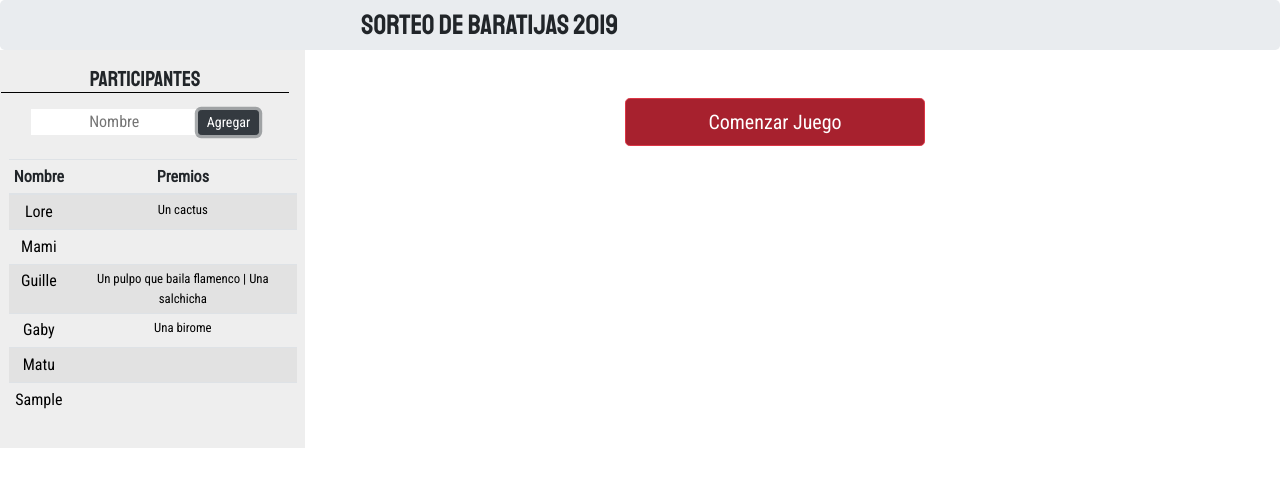
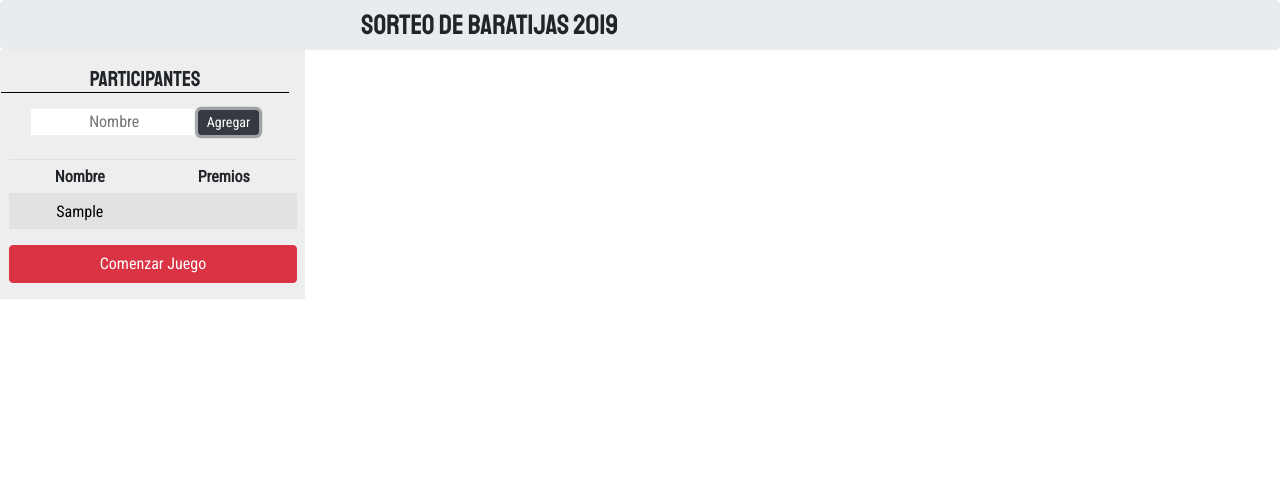
Before and after one commit to gui365/baratijas, a React (Create React App) app: page / in a window 1280 px wide. Both pictures are taken after typing "Sample" into the empty fields and a click on the button "Agregar". Shown: the top 486 px of the page. Built offline with nearby package versions, Linux system fonts and the light colour scheme.

Commit message:
Added counter to start of game.

```diff
--- a/public/index.html
+++ b/public/index.html
@@ -16,7 +16,7 @@
       integrity="sha384-ggOyR0iXCbMQv3Xipma34MD+dH/1fQ784/j6cY/iJTQUOhcWr7x9JvoRxT2MZw1T"
       crossorigin="anonymous"
     />
-    <link href="https://fonts.googleapis.com/css?family=Roboto+Condensed|Staatliches&display=swap" rel="stylesheet">
+    <link href="https://fonts.googleapis.com/css?family=Rubik|Roboto+Condensed|Staatliches&display=swap" rel="stylesheet">
     <!--
       manifest.json provides metadata used when your web app is installed on a
       user's mobile device or desktop. See https://developers.google.com/web/fundamentals/web-app-manifest/
--- a/src/App.css
+++ b/src/App.css
@@ -20,6 +20,8 @@ h3 {
   animation-name: example;
   animation-duration: 2s;
   animation-iteration-count: infinite;
+  margin-left: .5rem;
+  width: 100%;
 }
 
 @keyframes example {
@@ -27,3 +29,26 @@ h3 {
   50% {background-color: #dc3545;}
   100% {background-color: rgb(139, 22, 34);}
 }
+
+#countdown-div {
+  z-index: 99;
+  width: 100vw;
+  height: 100vh;
+  background-color: black;
+  position: fixed;
+  top: 0;
+  left: 0;
+  display: flex;
+  /* flex-wrap: wrap; */
+  flex-direction: column;
+  align-items: center;
+  justify-content: center;
+  color: white;
+  font-size: 8vh;
+  font-family: 'Rubik', 'Franklin Gothic Medium', 'Arial Narrow', Arial, sans-serif;
+  margin: 0;
+}
+
+#countdown {
+  font-size: 50vh;
+}
--- a/src/App.js
+++ b/src/App.js
@@ -4,8 +4,9 @@ import React from 'react';
 import './App.css';
 
 import 'bootstrap/dist/css/bootstrap.min.css';
-import { Row, Button } from 'react-bootstrap';
+import { Row } from 'react-bootstrap';
 import { listaDeBaratijas } from './data/baratijas';
+import { shuffle, asignarIds, filterOutPlayer } from './utils/utils';
 
 import SideNav from './components/sideNav/SideNav';
 import MainContent from './components/mainContent/MainContent';
@@ -20,6 +21,7 @@ import ModalPrizeWon from './components/modalPrizeWon/ModalPrizeWon';
 class App extends React.Component {
 
   state = {
+    countdown: 11,
     comenzoElJuego: false,
     vuelta: 0,
     premios: [],
@@ -27,58 +29,17 @@ class App extends React.Component {
     ahoraJuega: '',
     showNewPlayerModal: false,
     showPrizeWonModal: false,
-    participantes: [
-      {
-        nombre: 'Lore',
-        premios: ['Un cactus'],
-        yaJugo: false
-      },
-      {
-        nombre: 'Mami',
-        premios: [],
-        yaJugo: false
-      },
-      {
-        nombre: 'Guille',
-        premios: ['Un pulpo que baila flamenco', 'Una salchicha'],
-        yaJugo: false
-      },
-      {
-        nombre: 'Gaby',
-        premios: ['Una birome'],
-        yaJugo: false
-      },
-      {
-        nombre: 'Matu',
-        premios: [],
-        yaJugo: false
-      }
-    ],
+    participantes: [],
     participantesPorJugar: []
   }
 
   componentDidMount() {
-    let listaMezclada = this.shuffle([...listaDeBaratijas]);
-    listaMezclada = this.asignarIds(listaMezclada);
+    let listaMezclada = shuffle([...listaDeBaratijas]);
+    listaMezclada = asignarIds(listaMezclada);
 
     this.setState({
       premios: listaMezclada
     })
-  }
-
-  asignarIds = (listaMezclada) => {
-    return listaMezclada.map((b, i) => {
-      b.id = (i + 1).toString();
-      return b;
-    })
-  }
-
-  shuffle = (a) => {
-    for (let i = a.length - 1; i > 0; i--) {
-        const j = Math.floor(Math.random() * (i + 1));
-        [a[i], a[j]] = [a[j], a[i]];
-    }
-    return a;
   }
 
   agregarParticipante = (nombre) => {
@@ -102,58 +63,114 @@ class App extends React.Component {
     }
   }
 
-  comenzarNuevoTurno = () => {
-    const chosenPlayerIndex = Math.floor(Math.random() * this.state.participantes.length);
-    const array = !this.state.comenzoElJuego ? this.state.participantes : this.state.participantesPorJugar;
-    const filteredArray = this.filterOutPlayer(array, chosenPlayerIndex);
-    console.log(filteredArray);
-
+  comenzarJuego = () => {
+    let interval;
     if(this.state.participantes.length !== 0) {
-      const newState = {
+      interval = setInterval(() => {
+        this.setState({
+          countdown: this.state.countdown - 1
+        })
+        if(this.state.countdown === 0) {
+          clearInterval(interval);
+          this.setState({
             comenzoElJuego: true,
-        ahoraJuega: array[chosenPlayerIndex].nombre,
-        showNewPlayerModal: true,
-        participantesPorJugar: filteredArray
+            participantesPorJugar: [...this.state.participantes]
+          })
+          setTimeout(() => {
+            this.comenzarNuevoTurno();
+          }, 0);
         }
-      this.setState(newState);
+      }, 1000);
     }
   }
 
-  filterOutPlayer = (array, playerIndex) => {
-    const chosenPlayer = array[playerIndex];
-    return array.filter(p => !(p.nombre === chosenPlayer.nombre));
+  comenzarNuevoTurno = () => {
+    const allPrizesGone = this.state.premios.reduce((c, p) => {
+      return {
+        picked: c.picked && p.picked
+      };
+    });
+    if(!allPrizesGone.picked) {
+      // Choose a random player from the list
+      const playersList = this.state.participantesPorJugar.length !== 0 ? this.state.participantesPorJugar : [...this.state.participantes];
+      const index = Math.floor(Math.random() * playersList.length);
+      const filteredArray = filterOutPlayer(playersList, index);
+      let newState = {};
+
+        if(this.state.participantesPorJugar.length !== 0) {
+          // No todos los participantes jugaron en esta vuelta
+          newState = {...{
+            ahoraJuega: playersList[index].nombre,
+            showNewPlayerModal: true,
+            participantesPorJugar: filteredArray
+          }}
+
+        } else {
+          // Todos los participantes jugaron en esta vuelta
+          playersList.forEach(obj => obj.yaJugo = false);
+          newState = {...{
+            vuelta: this.state.vuelta + 1,
+            ahoraJuega: playersList[index].nombre,
+            showNewPlayerModal: true,
+            participantesPorJugar: filteredArray
+          }}
         }
 
-  // elegir participante que no haya jugado en esta vuelta
-    // si todos jugaron en esta vuelta:
-      // 1. vuelta ++
-      // 2. reset yaJugo property for all participants
+        this.setState(newState);
+    } else {
+      console.log('all gone');
+    }
+  }
 
   handleHideModal = (prop) => {
     this.setState({
       [prop]: false
     })
+
+    if(prop === 'showPrizeWonModal') {
+      this.comenzarNuevoTurno();
+    }
   }
 
-  elegirPremio = (premio) => {
-    // Open modal showing what was the prize won
+  elegirPremio = (premio, premioIndex) => {
+    const copyOfArray = [...this.state.participantes];
+
+    const ganador = copyOfArray.find((obj) => {
+      return obj.nombre === this.state.ahoraJuega;
+    });
+
+    // Flip the yaJugo flag to true
+    ganador.yaJugo = true;
+    // Assign that prize to the list of prizes for that player
+    ganador.premios.push(premio);
+
+    // Remove picked prize from the list
+    const nuevaListaPremios = [...this.state.premios];
+    nuevaListaPremios[premioIndex].picked = true;
+
     this.setState({
       premioElegido: premio,
-      showPrizeWonModal: true
+      // Open modal showing what was the prize won
+      showPrizeWonModal: true,
+      participantes: copyOfArray,
+      premios: nuevaListaPremios
     })
-    // Assign that prize to the list of prizes for that player
-    // Flip the yaJugo flag to true
-    //
   }
 
   render() {
     return (
       <>
-        <ModalNewPlayer
+        { this.state.countdown < 11 && this.state.countdown > 0 &&
+          <div id='countdown-div'>
+            <p>El sorteo de las baratijas empieza en</p>
+            <p id='countdown'>{this.state.countdown}</p>
+          </div>
+        }
+        {/* <ModalNewPlayer
           showNewPlayerModal={this.state.showNewPlayerModal}
           handleHideModal={this.handleHideModal}
           ahoraJuega={this.state.ahoraJuega}
-        />
+        /> */}
         <ModalPrizeWon
           showPrizeWonModal={this.state.showPrizeWonModal}
           handleHideModal={this.handleHideModal}
@@ -165,29 +182,17 @@ class App extends React.Component {
         />
         <Row>
           <SideNav
+            comenzar={this.comenzarJuego}
             comenzoElJuego={this.state.comenzoElJuego}
             participantes={this.state.participantes}
             agregar={this.agregarParticipante}
             ahoraJuega={this.state.ahoraJuega}
           />
-          { this.state.comenzoElJuego
-            ? <MainContent
+          { this.state.comenzoElJuego &&
+            <MainContent
               premios={this.state.premios}
               elegirPremio={this.elegirPremio}
             />
-            : ( !this.state.comenzoElJuego &&
-              <div style={{ position: 'relative' }}>
-                <Button
-                    variant='danger'
-                    onClick={this.comenzarNuevoTurno}
-                    type='button'
-                    size='lg'
-                    className='mx-auto btn-comenzar'
-                    style={{ width: '300px', position: 'absolute', top: '3rem', left: '25vw' }}>
-                  Comenzar Juego
-                </Button>
-              </div>
-            )
           }
         </Row>
       </>
--- a/src/components/header/Header.js
+++ b/src/components/header/Header.js
@@ -1,6 +1,7 @@
 import React from 'react';
 import { Jumbotron, Row, Col } from 'react-bootstrap';
 import styled from 'styled-components'
+import { orden } from '../../utils/utils';
 
 const StyledJumbotron = styled(Jumbotron)`
   padding: .5rem;
@@ -8,7 +9,6 @@ const StyledJumbotron = styled(Jumbotron)`
 `;
 
 const Header = ({ vuelta, comenzoElJuego }) => {
-  const vueltas = ['Primera', 'Segunda', 'Tercera', 'Cuarta', 'Quinta', 'Sexta'];
   return (
     <StyledJumbotron>
       <Row>
@@ -17,7 +17,7 @@ const Header = ({ vuelta, comenzoElJuego }) => {
         </Col>
         <Col style={comenzoElJuego ? { display: 'flex', borderLeft: '1px black solid' } : null}>
           { comenzoElJuego &&
-            <p style={{ alignSelf: 'center', fontSize: '1.2rem' }}>{vueltas[vuelta].toUpperCase()} VUELTA</p>
+            <p style={{ alignSelf: 'center', fontSize: '1.2rem' }}>{orden[vuelta].toUpperCase()} VUELTA</p>
           }
         </Col>
       </Row>
--- a/src/components/mainContent/MainContent.js
+++ b/src/components/mainContent/MainContent.js
@@ -27,15 +27,17 @@ const MainContent = ({ premios, elegirPremio }) => {
           <StyledH3>Lista de Baratijas</StyledH3>
           {
             premios.map(baratija => {
+              if(!baratija.picked) {
                 return (
                   <StyledButton
                     variant='success'
-                  onClick={() => { elegirPremio(baratija.description) }}
+                    onClick={() => { elegirPremio(baratija.description, parseInt(baratija.id) - 1) }}
                     key={`premio-${baratija.id}`}
                   >
                       {baratija.id}
                   </StyledButton>
                 )
+              }
             })
           }
         </Col>
--- a/src/components/modalPrizeWon/ModalPrizeWon.js
+++ b/src/components/modalPrizeWon/ModalPrizeWon.js
@@ -6,7 +6,10 @@ const ModalPrizeWon = ({ showPrizeWonModal, handleHideModal, premioElegido }) =>
     <Modal centered show={showPrizeWonModal} onHide={() => { handleHideModal('showPrizeWonModal') }}>
       <Modal.Header style={{ height: '30vh', justifyContent: 'center' }}>
         <Modal.Title style={{ alignSelf: 'center', textAlign: 'center' }}>
-          {premioElegido}
+          Felicitaciones! Te ganaste: <br/>
+          <strong style={{ fontSize: '2.25rem' }}>
+            {premioElegido}
+          </strong>
         </Modal.Title>
       </Modal.Header>
       <Modal.Footer>
--- a/src/components/sideNav/SideNav.js
+++ b/src/components/sideNav/SideNav.js
@@ -1,5 +1,5 @@
 import React from 'react';
-import { Col } from 'react-bootstrap';
+import { Col, Button } from 'react-bootstrap';
 import styled from 'styled-components'
 import Form from '../form/Form';
 import ParticipantsTable from '../participantsTable/ParticipantsTable';
@@ -18,18 +18,29 @@ const StyledH3 = styled('h3')`
   border-bottom: 1px solid #000;
 `;
 
-const SideNav = ({ comenzoElJuego, participantes, agregar, ahoraJuega }) => {
+const SideNav = ({ comenzoElJuego, participantes, agregar, ahoraJuega, comenzar }) => {
   return (
     <>
       <StyledCol lg='3'>
         <StyledH3>Participantes</StyledH3>
         { !comenzoElJuego &&
-          <Form agregar={agregar} />
+          <Form agregar={agregar} comenzar={comenzar} />
         }
         <ParticipantsTable participantes={participantes} ahoraJuega={ahoraJuega} />
+        { !comenzoElJuego && participantes.length !== 0 &&
+          <div style={{ position: 'relative' }}>
+          <Button
+              variant='danger'
+              onClick={comenzar}
+              type='button'
+              className='btn-comenzar'
+          >
+            Comenzar Juego
+          </Button>
+        </div>
+        }
       </StyledCol>
     </>
   );
 }
-
 export default SideNav;
--- a/src/data/baratijas.js
+++ b/src/data/baratijas.js
@@ -1,102 +1,14 @@
 export const listaDeBaratijas = [
   {
     description: '1!',
-    owner: null
+    picked: false
   },
   {
     description: '2!',
-    owner: null
+    picked: false
   },
   {
-    description: 'Una tortuga ninja!',
-    owner: null
-  },
-  {
-    description: 'Una tortuga ninja!',
-    owner: null
-  },
-  {
-    description: 'Una tortuga ninja!',
-    owner: null
-  },
-  {
-    description: 'Una tortuga ninja!',
-    owner: null
-  },
-  {
-    description: 'Una tortuga ninja!',
-    owner: null
-  },
-  {
-    description: 'Una tortuga ninja!',
-    owner: null
-  },
-  {
-    description: 'Una tortuga ninja!',
-    owner: null
-  },
-  {
-    description: 'Una tortuga ninja!',
-    owner: null
-  },
-  {
-    description: 'Una tortuga ninja!',
-    owner: null
-  },
-  {
-    description: 'Una tortuga ninja!',
-    owner: null
-  },
-  {
-    description: 'Una tortuga ninja!',
-    owner: null
-  },
-  {
-    description: 'Una tortuga ninja!',
-    owner: null
-  },
-  {
-    description: 'Una tortuga ninja!',
-    owner: null
-  },
-  {
-    description: 'Una tortuga ninja!',
-    owner: null
-  },
-  {
-    description: 'Una tortuga ninja!',
-    owner: null
-  },
-  {
-    description: 'Una tortuga ninja!',
-    owner: null
-  },
-  {
-    description: 'Una tortuga ninja!',
-    owner: null
-  },
-  {
-    description: 'Una tortuga ninja!',
-    owner: null
-  },
-  {
-    description: 'Una tortuga ninja!',
-    owner: null
-  },
-  {
-    description: 'Una tortuga ninja!',
-    owner: null
-  },
-  {
-    description: 'Una tortuga ninja!',
-    owner: null
-  },
-  {
-    description: 'Una tortuga ninja!',
-    owner: null
-  },
-  {
-    description: 'Una tortuga ninja!',
-    owner: null
+    description: '',
+    picked: false
   }
 ]
--- /dev/null
+++ b/src/utils/utils.js
@@ -0,0 +1,23 @@
+// ARRAYS
+export const orden = ['Primera', 'Segunda', 'Tercera', 'Cuarta', 'Quinta', 'Sexta'];
+
+// FUNCTIONS
+export const shuffle = (a) => {
+  for (let i = a.length - 1; i > 0; i--) {
+      const j = Math.floor(Math.random() * (i + 1));
+      [a[i], a[j]] = [a[j], a[i]];
+  }
+  return a;
+};
+
+export const asignarIds = (listaMezclada) => {
+  return listaMezclada.map((b, i) => {
+    b.id = (i + 1).toString();
+    return b;
+  })
+};
+
+export const filterOutPlayer = (array, playerIndex) => {
+  const chosenPlayer = array[playerIndex];
+  return array.filter(p => !(p.nombre === chosenPlayer.nombre));
+};
```
Lines whose indentation alone changed are shown as unchanged.
